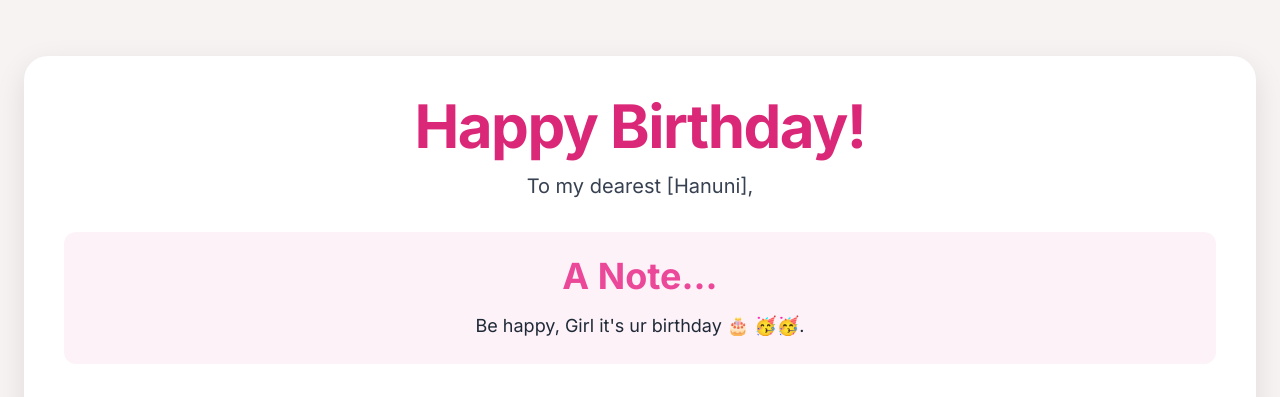
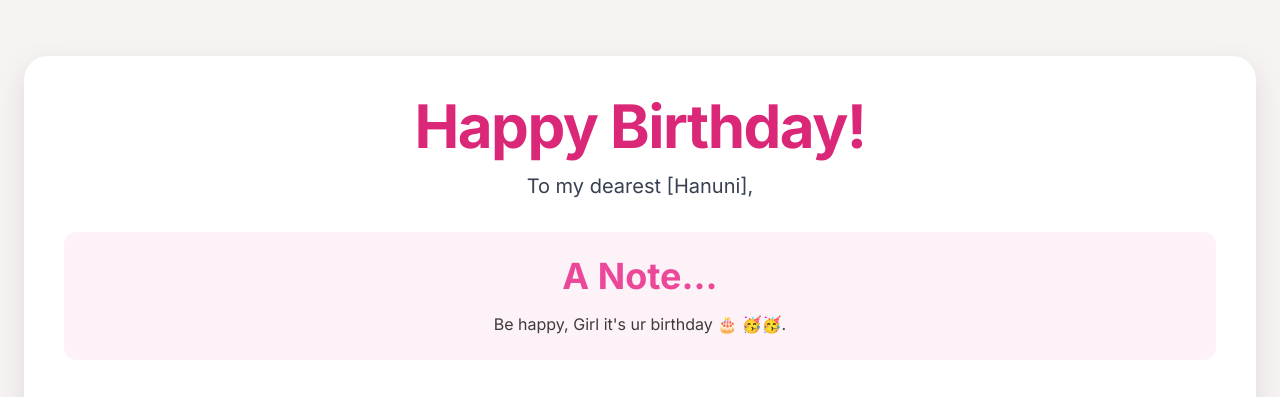
Before and after one commit to cozzy-1/open-my-gift, a plain HTML site: page index.html in a window 1280 px wide. Shown: the top 397 px of the page. Drawn offline with nearby package versions, Linux system fonts and the light colour scheme.

Commit message:
Update index.html

```diff
--- a/index.html
+++ b/index.html
@@ -116,7 +116,7 @@
             <div class="bg-pink-50 rounded-xl p-6 hover-lift">
                 <h2 class="text-3xl md:text-4xl font-bold text-pink-500 mb-4">A Note...</h2>
                 <p class="text-gray-800 leading-relaxed text-base md:text-lg">
-                   Be happy, Girl it's ur birthday 🎂 🥳🥳.  </p>
+                 <p>  Be happy, Girl it's ur birthday 🎂 🥳🥳.  </p>
             </div>
         </section>
 
```
